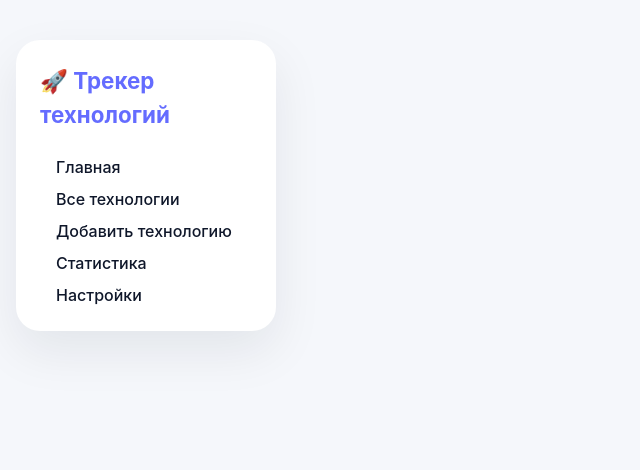
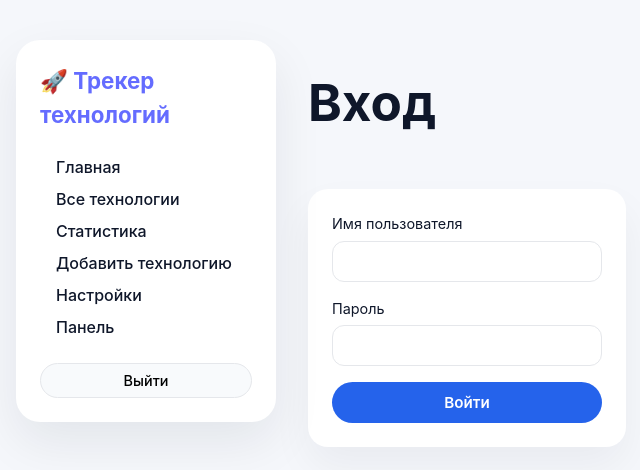
Before and after one commit to naabdykalykov/frontend-and-backend-practice, a React (Vite) app: page /login in a window 1280 px wide. Shown: the top 470 px of the page, without its empty margins (8-648 px from the left). Built offline with nearby package versions, Linux system fonts and the light colour scheme; sample sign-in values are in the browser's storage.

Commit message:
update step 11

```diff
--- a/src/App.css
+++ b/src/App.css
@@ -247,6 +247,32 @@ body {
   resize: vertical;
 }
 
+.login-form {
+  display: flex;
+  flex-direction: column;
+  gap: 16px;
+  background: #fff;
+  padding: 24px;
+  border-radius: 20px;
+  box-shadow: 0 20px 40px rgba(15, 23, 42, 0.05);
+}
+
+.login-form label {
+  display: flex;
+  flex-direction: column;
+  gap: 6px;
+  font-size: 0.9rem;
+  color: #0f172a;
+}
+
+.login-form input {
+  border-radius: 12px;
+  border: 1px solid #e5e7eb;
+  padding: 10px 14px;
+  font-size: 0.95rem;
+  font-family: inherit;
+}
+
 /* Statistics */
 .statistics__progress-bar {
   width: 100%;
--- a/src/App.jsx
+++ b/src/App.jsx
@@ -1,16 +1,28 @@
+import { useState } from 'react'
 import { Routes, Route } from 'react-router-dom'
 import Navigation from './components/Navigation/Navigation'
+import ProtectedRoute from './components/ProtectedRoute/ProtectedRoute.jsx'
 import Home from './pages/Home.jsx'
 import TechnologyList from './pages/TechnologyList.jsx'
 import TechnologyDetail from './pages/TechnologyDetail.jsx'
 import AddTechnology from './pages/AddTechnology.jsx'
 import Statistics from './pages/Statistics.jsx'
 import Settings from './pages/Settings.jsx'
+import Login from './pages/Login.jsx'
+import Dashboard from './pages/Dashboard.jsx'
 import useTechnologies, { initialTechnologies } from './hooks/useTechnologies'
 import './App.css'
 
 function App() {
   const { technologies, setTechnologies, updateStatus, updateNotes, progress } = useTechnologies()
+  const [isLoggedIn, setIsLoggedIn] = useState(() => {
+    if (typeof window === 'undefined') return false
+    return window.localStorage.getItem('isLoggedIn') === 'true'
+  })
+  const [username, setUsername] = useState(() => {
+    if (typeof window === 'undefined') return ''
+    return window.localStorage.getItem('username') || ''
+  })
 
   const total = technologies.length
   const completed = technologies.filter((tech) => tech.status === 'completed').length
@@ -68,9 +80,27 @@ function App() {
     setTechnologies(initialTechnologies.map((tech) => ({ ...tech })))
   }
 
+  const handleLogin = (user) => {
+    setIsLoggedIn(true)
+    setUsername(user)
+    if (typeof window !== 'undefined') {
+      window.localStorage.setItem('isLoggedIn', 'true')
+      window.localStorage.setItem('username', user)
+    }
+  }
+
+  const handleLogout = () => {
+    setIsLoggedIn(false)
+    setUsername('')
+    if (typeof window !== 'undefined') {
+      window.localStorage.removeItem('isLoggedIn')
+      window.localStorage.removeItem('username')
+    }
+  }
+
   return (
     <div className="app-layout">
-      <Navigation />
+      <Navigation isLoggedIn={isLoggedIn} username={username} onLogout={handleLogout} />
       <div className="app">
         <Routes>
         <Route
@@ -110,7 +140,20 @@ function App() {
         />
         <Route
           path="/add-technology"
-          element={<AddTechnology onAddTechnology={handleAddTechnology} />}
+          element={
+            <ProtectedRoute isLoggedIn={isLoggedIn}>
+              <AddTechnology onAddTechnology={handleAddTechnology} />
+            </ProtectedRoute>
+          }
+        />
+        <Route path="/login" element={<Login onLogin={handleLogin} />} />
+        <Route
+          path="/dashboard"
+          element={
+            <ProtectedRoute isLoggedIn={isLoggedIn}>
+              <Dashboard username={username} />
+            </ProtectedRoute>
+          }
         />
         <Route
           path="/statistics"
@@ -119,7 +162,13 @@ function App() {
         <Route
           path="/settings"
           element={
-            <Settings onReset={handleResetAll} onClearStorage={handleClearStorage} total={total} />
+            <ProtectedRoute isLoggedIn={isLoggedIn}>
+              <Settings
+                onReset={handleResetAll}
+                onClearStorage={handleClearStorage}
+                total={total}
+              />
+            </ProtectedRoute>
           }
         />
         </Routes>
--- a/src/components/Navigation/Navigation.css
+++ b/src/components/Navigation/Navigation.css
@@ -38,3 +38,19 @@
   background: rgba(37, 99, 235, 0.1);
   color: #2563eb;
 }
+
+.nav-user {
+  display: flex;
+  flex-direction: column;
+  gap: 8px;
+  font-size: 0.9rem;
+  color: #6b7280;
+}
+
+.nav-user button {
+  border-radius: 999px;
+  border: 1px solid #e5e7eb;
+  padding: 8px 16px;
+  background: #f8fafc;
+  cursor: pointer;
+}
--- a/src/components/Navigation/Navigation.jsx
+++ b/src/components/Navigation/Navigation.jsx
@@ -1,7 +1,7 @@
 import { Link, useLocation } from 'react-router-dom'
 import './Navigation.css'
 
-function Navigation() {
+function Navigation({ isLoggedIn, onLogout }) {
   const location = useLocation()
 
   return (
@@ -28,26 +28,52 @@ function Navigation() {
         </li>
         <li>
           <Link
-            to="/add-technology"
-            className={location.pathname === '/add-technology' ? 'active' : ''}
-          >
-            Добавить технологию
-          </Link>
-        </li>
-        <li>
-          <Link
             to="/statistics"
             className={location.pathname === '/statistics' ? 'active' : ''}
           >
             Статистика
           </Link>
         </li>
-        <li>
-          <Link to="/settings" className={location.pathname === '/settings' ? 'active' : ''}>
-            Настройки
+        {isLoggedIn && (
+          <>
+            <li>
+              <Link
+                to="/add-technology"
+                className={location.pathname === '/add-technology' ? 'active' : ''}
+              >
+                Добавить технологию
+              </Link>
+            </li>
+            <li>
+              <Link to="/settings" className={location.pathname === '/settings' ? 'active' : ''}>
+                Настройки
+              </Link>
+            </li>
+          <li>
+            <Link to="/dashboard" className={location.pathname === '/dashboard' ? 'active' : ''}>
+              Панель
+            </Link>
+          </li>
+          </>
+        )}
+      </ul>
+
+      <div className="nav-user">
+        {isLoggedIn ? (
+          <>
+            <button type="button" onClick={onLogout}>
+              Выйти
+            </button>
+          </>
+        ) : (
+          <Link
+            to="/login"
+            className={`btn btn-secondary ${location.pathname === '/login' ? 'active' : ''}`}
+          >
+            Войти
           </Link>
-        </li>
-      </ul>
+        )}
+      </div>
     </nav>
   )
 }
--- /dev/null
+++ b/src/components/ProtectedRoute/ProtectedRoute.jsx
@@ -0,0 +1,11 @@
+import { Navigate } from 'react-router-dom'
+
+function ProtectedRoute({ isLoggedIn, children }) {
+  if (!isLoggedIn) {
+    return <Navigate to="/login" replace />
+  }
+
+  return children
+}
+
+export default ProtectedRoute
--- /dev/null
+++ b/src/pages/Dashboard.jsx
@@ -0,0 +1,11 @@
+function Dashboard({ username }) {
+  return (
+    <div className="page page-dashboard">
+      <h1>Панель управления</h1>
+      <p>Привет, {username || 'пользователь'}!</p>
+      <p>Здесь появятся ваши персональные метрики.</p>
+    </div>
+  )
+}
+
+export default Dashboard
--- a/src/pages/Home.jsx
+++ b/src/pages/Home.jsx
@@ -7,7 +7,6 @@ function Home({ total, completed, completion, statusCounts }) {
       <section className="page-home__hero">
         <p>Личный центр управления обучением</p>
         <h1>Следите за прогрессом изучения технологий</h1>
-        <p>Добавляйте технологии, фиксируйте заметки и отмечайте прогресс в реальном времени.</p>
         <div className="page-home__cta">
           <Link to="/technologies" className="btn btn-primary">
             Перейти к списку
--- /dev/null
+++ b/src/pages/Login.jsx
@@ -0,0 +1,50 @@
+import { useState } from 'react'
+import { useNavigate } from 'react-router-dom'
+
+function Login({ onLogin }) {
+  const [username, setUsername] = useState('')
+  const [password, setPassword] = useState('')
+  const navigate = useNavigate()
+
+  const handleSubmit = (event) => {
+    event.preventDefault()
+
+    if (username === 'admin' && password === 'password') {
+      onLogin?.(username)
+      navigate('/dashboard')
+    } else {
+      alert('Неверные данные для входа')
+    }
+  }
+
+  return (
+    <div className="page page-login">
+      <h1>Вход</h1>
+      <form className="login-form" onSubmit={handleSubmit}>
+        <label>
+          Имя пользователя
+          <input
+            type="text"
+            value={username}
+            onChange={(event) => setUsername(event.target.value)}
+            required
+          />
+        </label>
+        <label>
+          Пароль
+          <input
+            type="password"
+            value={password}
+            onChange={(event) => setPassword(event.target.value)}
+            required
+          />
+        </label>
+        <button type="submit" className="btn btn-primary">
+          Войти
+        </button>
+      </form>
+    </div>
+  )
+}
+
+export default Login
```
